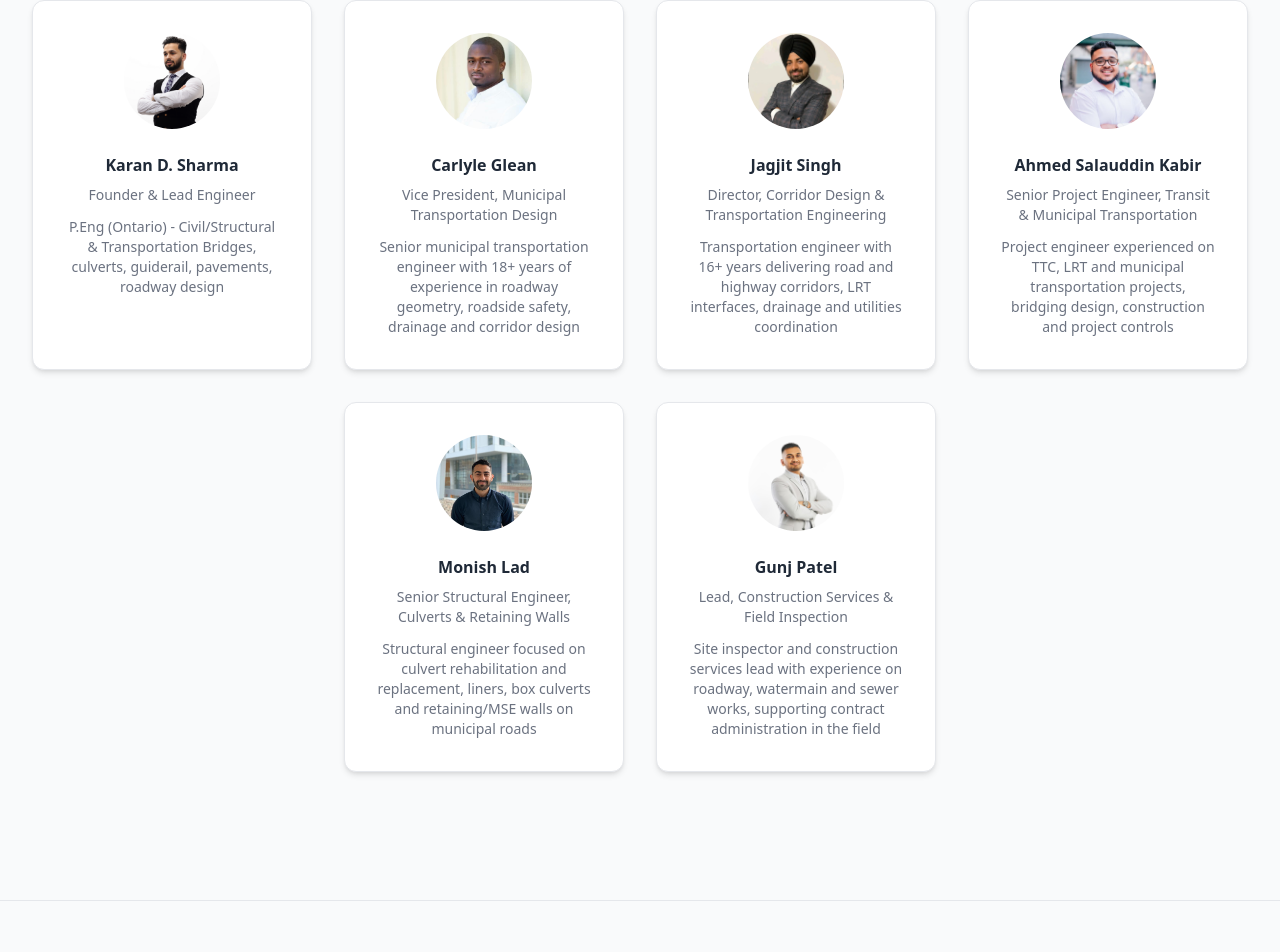
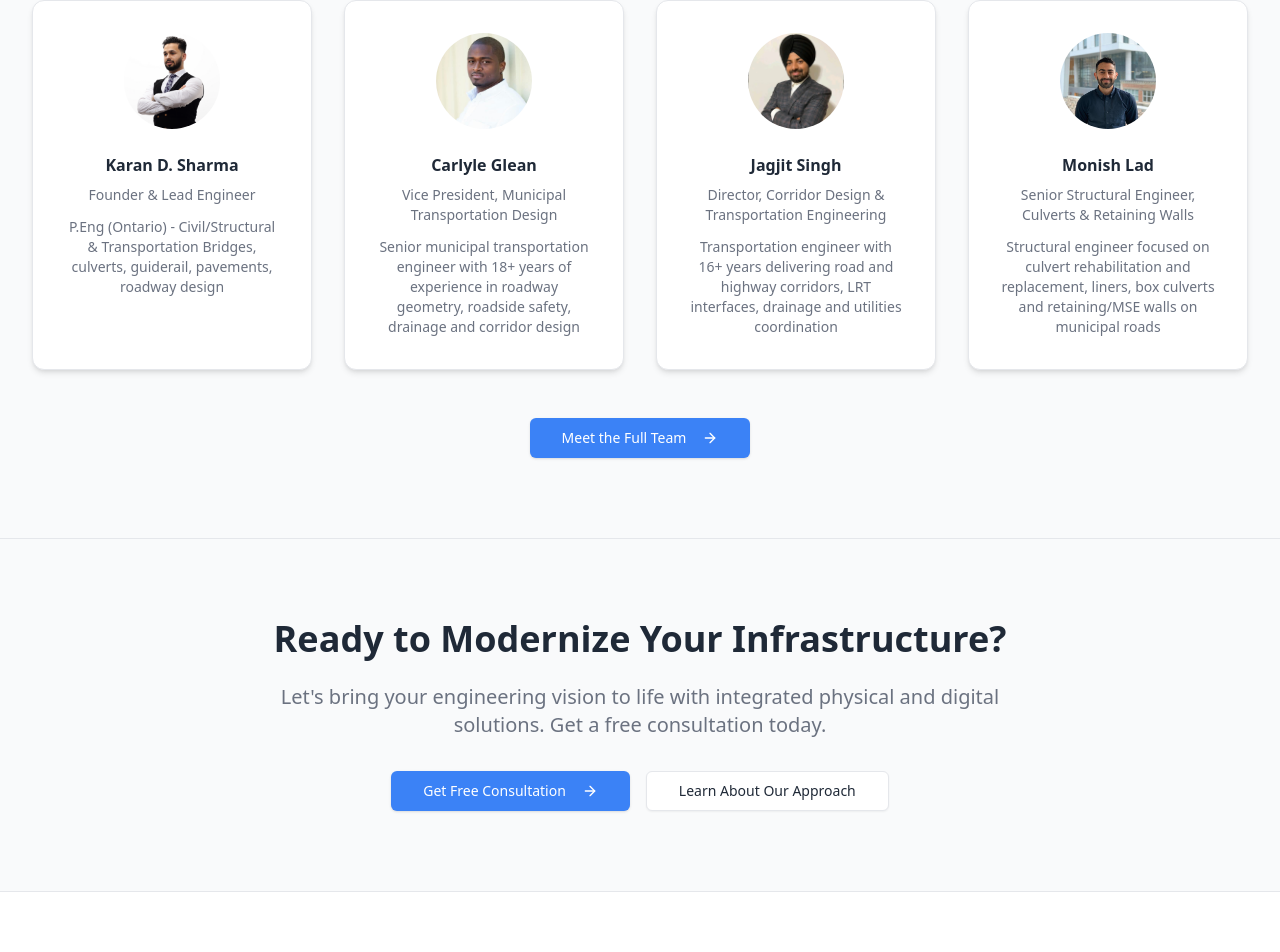
Before and after one commit to Paramdevsharma/VatasWebsite, a React (Vite) app: page / in a window 1280 px wide. Shown: the part 3209-4161 px from the top of the page. Built offline with nearby package versions, Linux system fonts and the light colour scheme.

Commit message:
feat: add employees

```diff
--- a/src/components/about/TeamSection.jsx
+++ b/src/components/about/TeamSection.jsx
@@ -2,36 +2,56 @@ import React from "react";
 import { Card, CardContent } from "@/components/ui/card";
 import { Badge } from "@/components/ui/badge";
 import { Linkedin, Mail } from "lucide-react";
-
+import KaranImg from "@/images/0S6A5612-Edit2.jpg";
+import ParamImg from "@/images/IMG_0657.jpg";
+import Carl from "@/images/1517479589091.jpg";
+import Jag from "@/images/1698422388117.jpg";
+import Sal from "@/images/1693568900614.jpg";
+import Monish from "@/images/1659479905760.jpg";
+import Gunj from "@/images/1664209728587.jpg";
 const team = [
   {
-    name: "Karan Dev Sharma, P.Eng., PMP",
-    role: "Founder & Principal Engineer",
-    specialization: "Municipal Engineering",
-    background: "Managed a $22M/year structural renewal program at York Region and contributed to projects valued at $400M–$4.6B.",
-    image: "https://images.unsplash.com/photo-1507003211169-0a1dd7228f2d?w=300&h=300&fit=crop&crop=face"
+    name: "Karan D. Sharma",
+    role: "Founder & Lead Engineer",
+    background: " P.Eng (Ontario) - Civil/Structural & Transportation Bridges, culverts, guiderail, pavements, roadway design",
+    image: KaranImg
   },
-  {
-    name: "Co-Founder",
-    role: "Lead, Digital & Technology",
-    specialization: "Software & Cloud Architecture",
-    background: "Proven track record in software development, cloud infrastructure, and technology solution architecture for government and enterprise clients.",
-    image: "https://images.unsplash.com/photo-1472099645785-5658abf4ff4e?w=300&h=300&fit=crop&crop=face"
-  },
-  {
-    name: "Dr. Emily Thompson",
-    role: "Environmental Engineering Lead",
-    specialization: "Sustainability Solutions",
-    background: "PhD MIT, Green building expert. Focused on lifecycle design and carbon reduction.",
-    image: "https://images.unsplash.com/photo-1580489944761-15a19d654956?w=300&h=300&fit=crop&crop=face"
+  // {
+  //   name: "Param D. Sharma",
+  //   role: "Co-founder & Engineer",
+  //   background: "Software engineer specializing in cloud-native systems and municipal digital solutions",
+  //   image: ParamImg
+  // },
+    {
+    name: "Carlyle Glean",
+    role: "Vice President, Municipal Transportation Design",
+    background: "Senior municipal transportation engineer with 18+ years of experience in roadway geometry, roadside safety, drainage and corridor design",
+    image: Carl
   },
     {
-    name: "Dr. Sarah Chen",
-    role: "Lead Structural Engineer",
-    specialization: "Bridge & Culvert Rehabilitation",
-    background: "PhD Stanford, 12 years at Arup & AECOM. Expert in structural assessments and rehab planning.",
-    image: "https://images.unsplash.com/photo-1494790108755-2616b612b786?w=300&h=300&fit=crop&crop=face"
+    name: "Jagjit Singh",
+    role: "Director, Corridor Design & Transportation Engineering",
+    background: "Transportation engineer with 16+ years delivering road and highway corridors, LRT interfaces, drainage and utilities coordination",
+    image: Jag
   },
+    {
+    name: "Ahmed Salauddin Kabir",
+    role: "Senior Project Engineer, Transit & Municipal Transportation",
+    background: "Project engineer experienced on TTC, LRT and municipal transportation projects, bridging design, construction and project controls",
+    image: Sal
+  },
+    {
+    name: "Monish Lad",
+    role: "Senior Structural Engineer, Culverts & Retaining Walls",
+    background: "Structural engineer focused on culvert rehabilitation and replacement, liners, box culverts and retaining/MSE walls on municipal roads",
+    image: Monish
+  },
+      {
+    name: "Gunj Patel",
+    role: "Lead, Construction Services & Field Inspection",
+    background: "Site inspector and construction services lead with experience on roadway, watermain and sewer works, supporting contract administration in the field",
+    image: Gunj
+  }
 ];
 
 export default function TeamSection() {
@@ -48,9 +68,9 @@ export default function TeamSection() {
           </p>
         </div>
 
-        <div className="grid grid-cols-1 md:grid-cols-2 lg:grid-cols-4 gap-8">
+        <div className="flex flex-wrap justify-center gap-8 mb-12">
           {team.map((member, index) => (
-            <Card key={index} className="group hover:shadow-xl transition-all duration-300 border border-[var(--color-border)] shadow-lg">
+            <Card key={index} className="group hover:shadow-xl transition-all duration-300 border border-[var(--color-border)] shadow-lg w-full sm:w-[calc(50%-1rem)] md:w-[calc(25%-1.5rem)] max-w-[280px]">
               <CardContent className="p-6">
                 <div className="text-center">
                   <div className="relative mb-6">
--- a/src/components/home/TeamPreview.jsx
+++ b/src/components/home/TeamPreview.jsx
@@ -39,24 +39,24 @@ const teamHighlights = [
     background: "Transportation engineer with 16+ years delivering road and highway corridors, LRT interfaces, drainage and utilities coordination",
     image: Jag
   },
-    {
-    name: "Ahmed Salauddin Kabir",
-    role: "Senior Project Engineer, Transit & Municipal Transportation",
-    background: "Project engineer experienced on TTC, LRT and municipal transportation projects, bridging design, construction and project controls",
-    image: Sal
-  },
+  //   {
+  //   name: "Ahmed Salauddin Kabir",
+  //   role: "Senior Project Engineer, Transit & Municipal Transportation",
+  //   background: "Project engineer experienced on TTC, LRT and municipal transportation projects, bridging design, construction and project controls",
+  //   image: Sal
+  // },
     {
     name: "Monish Lad",
     role: "Senior Structural Engineer, Culverts & Retaining Walls",
     background: "Structural engineer focused on culvert rehabilitation and replacement, liners, box culverts and retaining/MSE walls on municipal roads",
     image: Monish
   },
-      {
-    name: "Gunj Patel",
-    role: "Lead, Construction Services & Field Inspection",
-    background: "Site inspector and construction services lead with experience on roadway, watermain and sewer works, supporting contract administration in the field",
-    image: Gunj
-  }
+  //     {
+  //   name: "Gunj Patel",
+  //   role: "Lead, Construction Services & Field Inspection",
+  //   background: "Site inspector and construction services lead with experience on roadway, watermain and sewer works, supporting contract administration in the field",
+  //   image: Gunj
+  // }
   // ,
   // {
   //   name: "Emily Thompson",
@@ -108,15 +108,20 @@ export default function TeamPreview() {
   ))}
 </div>
 
-
-        {/* <div className="text-center">
-          <Link to={createPageUrl("About")}>
-            <Button size="lg" className="bg-[var(--color-primary-dark)] text-white hover:bg-[var(--color-accent-primary)]">
+        <div className="text-center">
+          <Link
+            to={createPageUrl("About")}
+            onClick={() => sessionStorage.setItem("scrollTarget", "team")}
+          >
+            <Button
+              size="lg"
+              className="bg-[var(--color-primary-dark)] text-white hover:bg-[var(--color-accent-primary)]"
+            >
               Meet the Full Team
               <ArrowRight className="w-5 h-5 ml-2" />
             </Button>
           </Link>
-        </div> */}
+        </div>
       </div>
     </section>
   );
--- a/src/pages/About.jsx
+++ b/src/pages/About.jsx
@@ -1,5 +1,6 @@
 
 import React from "react";
+import { useEffect } from "react";
 import { Card, CardContent, CardHeader, CardTitle } from "@/components/ui/card";
 import { Badge } from "@/components/ui/badge";
 import { Tabs, TabsContent, TabsList, TabsTrigger } from "@/components/ui/tabs";
@@ -32,6 +33,26 @@ const evaluationCriteria = [
 ];
 
 export default function About() {
+    useEffect(() => {
+    const id = sessionStorage.getItem("scrollTarget");
+    if (!id) return;
+
+    sessionStorage.removeItem("scrollTarget");
+
+    let tries = 0;
+    const maxTries = 60;
+
+    const tryScroll = () => {
+      const el = document.getElementById(id);
+      if (el) {
+        el.scrollIntoView({ behavior: "smooth", block: "start" });
+        return;
+      }
+      if (tries++ < maxTries) requestAnimationFrame(tryScroll);
+    };
+
+    setTimeout(() => requestAnimationFrame(tryScroll), 0);
+  }, []);
   return (
     <div>
       {/* Hero Section */}
@@ -95,8 +116,9 @@ export default function About() {
       </section>
 
       <VisionSection />
-      {/* <TeamSection /> */}
-
+      <section id="team" className="scroll-mt-24">
+        <TeamSection />
+      </section>
       {/* Competitive Strategy Section */}
       <section className="py-20 bg-[var(--color-accent-light)] border-y border-[var(--color-border)]">
         <div className="max-w-7xl mx-auto px-4">
```
